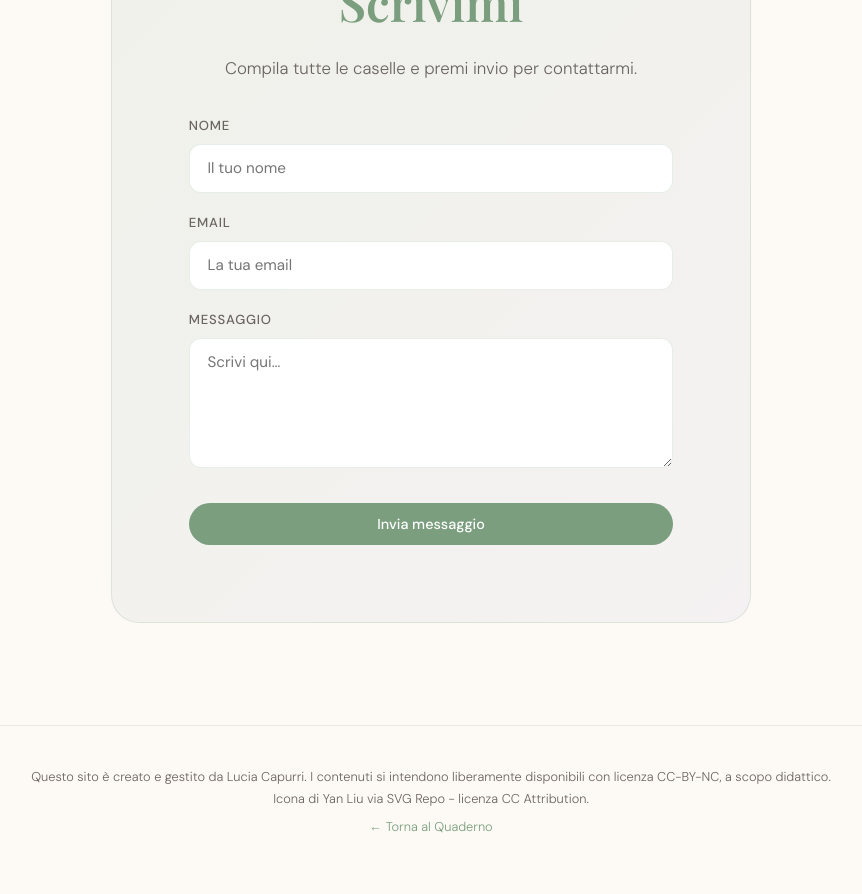
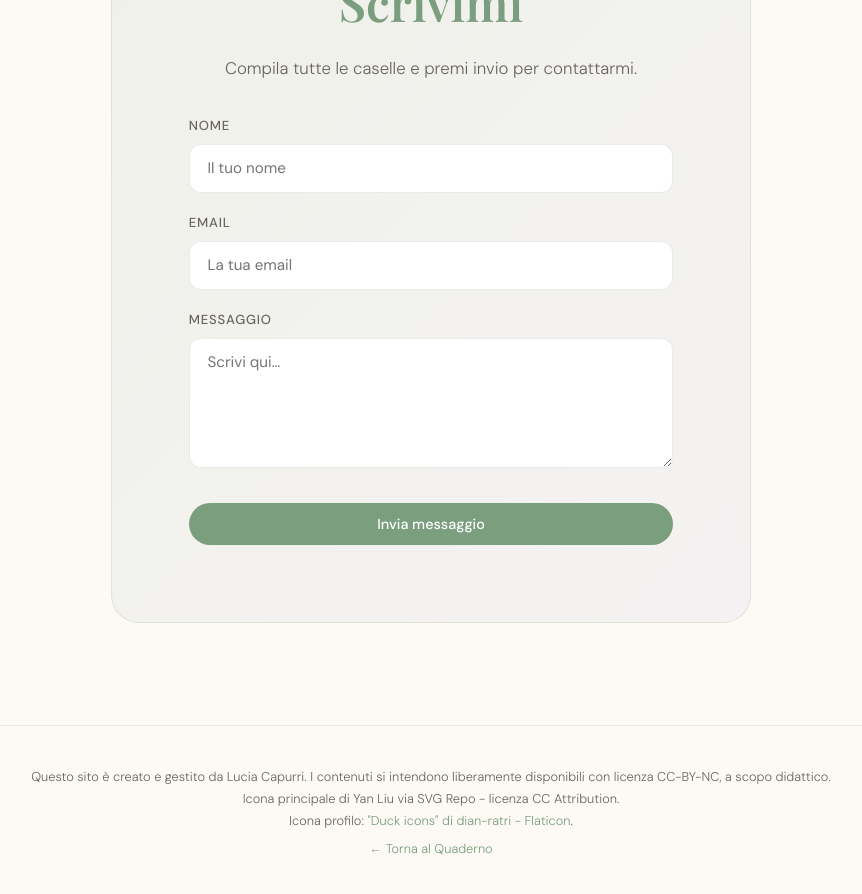
Before and after one commit to ilquadernodellaprof/ilquadernodellaprof.github.io, a Jekyll site: the page built from about/index.html, in a window 1280 px wide and 900 px high, scrolled down 2754 px. Shown: the top 894 px of the window, without its empty margins (209-1071 px from the left). Built offline with Jekyll 4.4.1, drawn with Linux system fonts in a browser that asks for light colours; some web fonts are replaced.

Commit message:
Update index.html

```diff
--- a/about/index.html
+++ b/about/index.html
@@ -372,7 +372,7 @@
     <div class="hero-visual">
       <div class="avatar-wrapper">
         <img
-          src="https://ilquadernodellaprof.github.io/assets/icons/icon-512.png"
+          src="https://ilquadernodellaprof.github.io/assets/icons/summer.png"
           alt="Icona di Yan Liu via SVG Repo - licenza CC Attribution."
           style="width:clamp(220px,28vw,340px); height:clamp(220px,28vw,340px);
                  border-radius:60% 40% 55% 45%/50% 55% 45% 50%;
@@ -512,7 +512,8 @@
   <!-- ══ FOOTER ══ -->
   <footer>
     <p>Questo sito è creato e gestito da Lucia Capurri. I contenuti si intendono liberamente disponibili con licenza CC-BY-NC, a scopo didattico. <br>
-Icona di Yan Liu via SVG Repo - licenza CC Attribution.
+Icona principale di Yan Liu via SVG Repo - licenza CC Attribution.
+      <br> Icona profilo: <a href="https://www.flaticon.com/free-icons/duck" title="duck icons">"Duck icons" di dian-ratri - Flaticon</a>.
     </p>
     <p style="margin-top:.4rem;"><a href="/">← Torna al Quaderno</a></p>
   </footer>
```
